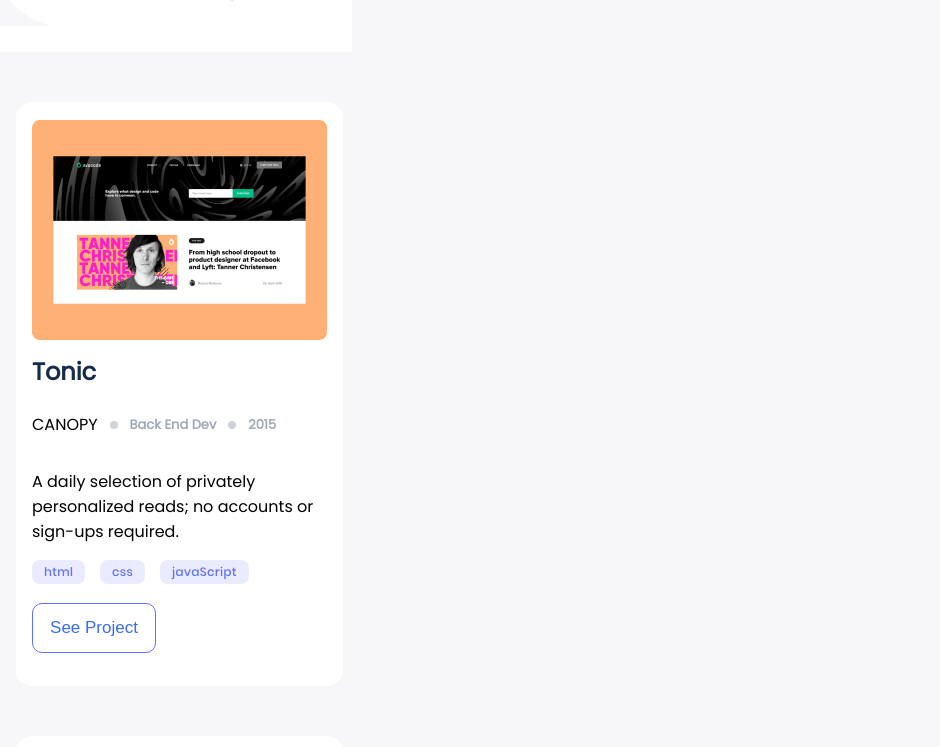
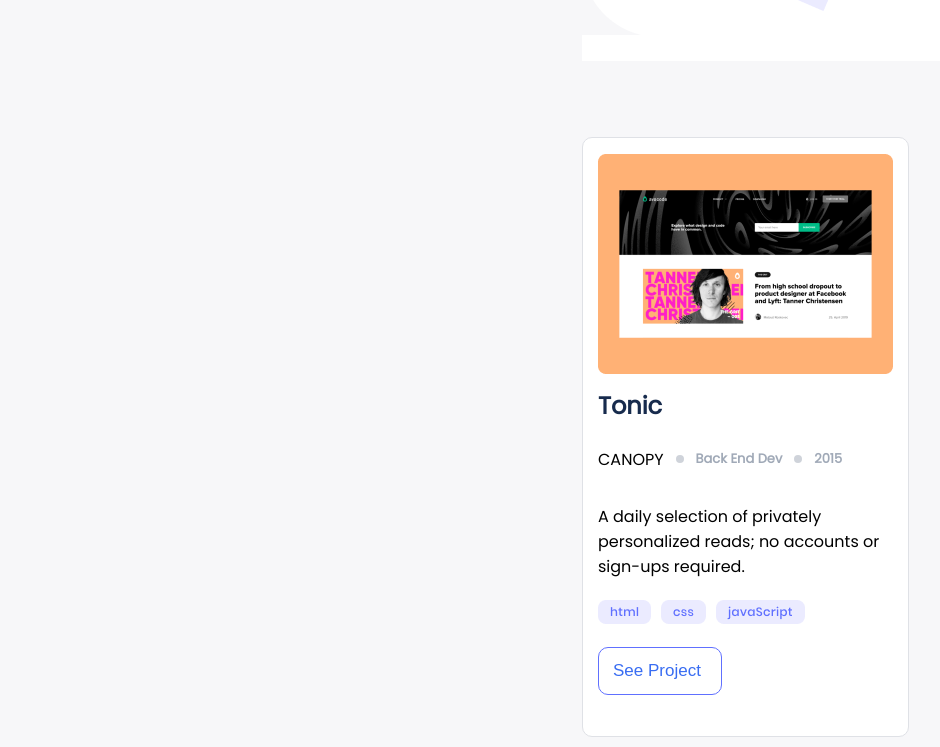
Before and after one commit to Gardimy/Version-Mobile, a website: page index.html in a window 1280 px wide. Shown: the part 667-1414 px from the top of the page, without its empty margins (8-948 px from the left). Drawn offline with Linux system fonts and the light colour scheme.

Commit message:
Modify style.css

```diff
--- a/Style.css
+++ b/Style.css
@@ -1,10 +1,10 @@
 html,
 body {
-  margin: 0;
-  padding: 0;
+  margin-right: auto;
+  margin-left: auto;
   font-family: "Poppins", sans-serif;
   background: #f7f7f9;
-  width: 375px;
+  width: 100px;
 }
 
 #dell {
@@ -63,6 +63,11 @@
   justify-content: center;
   padding: 114px 24px;
   gap: 12px;
+  margin-top: 1px;
+  margin-left: 12px;
+  margin-right: 12px;
+  top: 114px;
+  left: 114px;
 }
 
 .Add_file {
@@ -111,20 +116,21 @@
 }
 
 .contains_work_section {
+  display: grid;
   grid-template-columns: auto;
-  display: flex;
-  flex-direction: column;
   justify-content: center;
-  background-color: #fff;
-  width: 295px;
-  height: 552px;
-  margin: 50px auto;
-  border-radius: 16px;
+  background: #FFFFFF;
+  width: 327px;
+  height: 600px;
+  margin: 76px auto;
+  border-radius: 10px;
   gap: 12px;
-  top: 10px;
-  left: 100px;
+  top: 130px;
+  left: 500px;
   padding: 16px;
   background-repeat: no-repeat;
+  box-sizing: border-box;
+  border: 1px solid #DFE1E6;
 }
 
 .info_work_cont h1 {
@@ -157,9 +163,18 @@
 .programming_icon {
   display: flex;
   justify-content: flex-start;
-  gap: 15px;
+  gap: 10px;
   align-items: center;
   border-color: #344563;
+  font-weight: 500;
+  font-size: 10px;
+  line-height: 16px;
+  width: 29px;
+  height: 40px;
+  letter-spacing: 0.03em;
+  list-style-type: none;
+  padding: 0;
+  flex-grow: 0;
 }
 
 .separator {
@@ -221,15 +236,19 @@
 
 .vizualization_projects {
   width: 124px;
-  height: 50px;
+  height: 48px;
   background-color: #fff;
   border: 1px solid #6070ff;
   border-radius: 10px;
   font-weight: 500;
   font-size: 17px;
-  line-height: 24px;
+  line-height: 260px;
   color: #396df2;
-  margin-bottom: 15px;
+  margin-bottom: 30px;
+  display: flex;
+  flex-direction: row;
+  align-items: center;
+  padding: 14px;
 }
 
 .vizualization_projects:hover {
@@ -240,7 +259,7 @@
 .myself {
   background-color: #fff;
   border-top-right-radius: 80px;
-  width: 375px;
+  width: 380px;
   height: auto;
   margin: auto;
   margin: 1px 1px;
```
